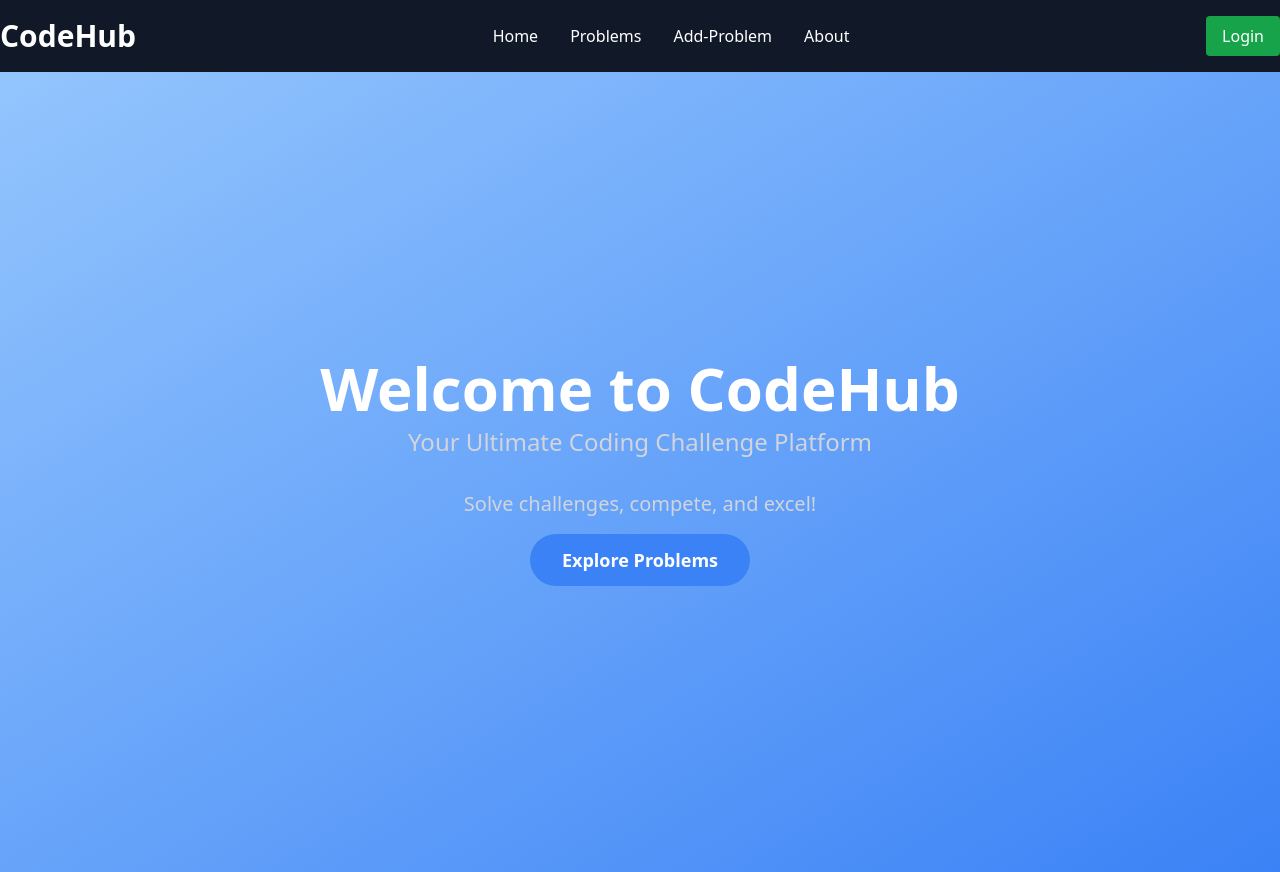
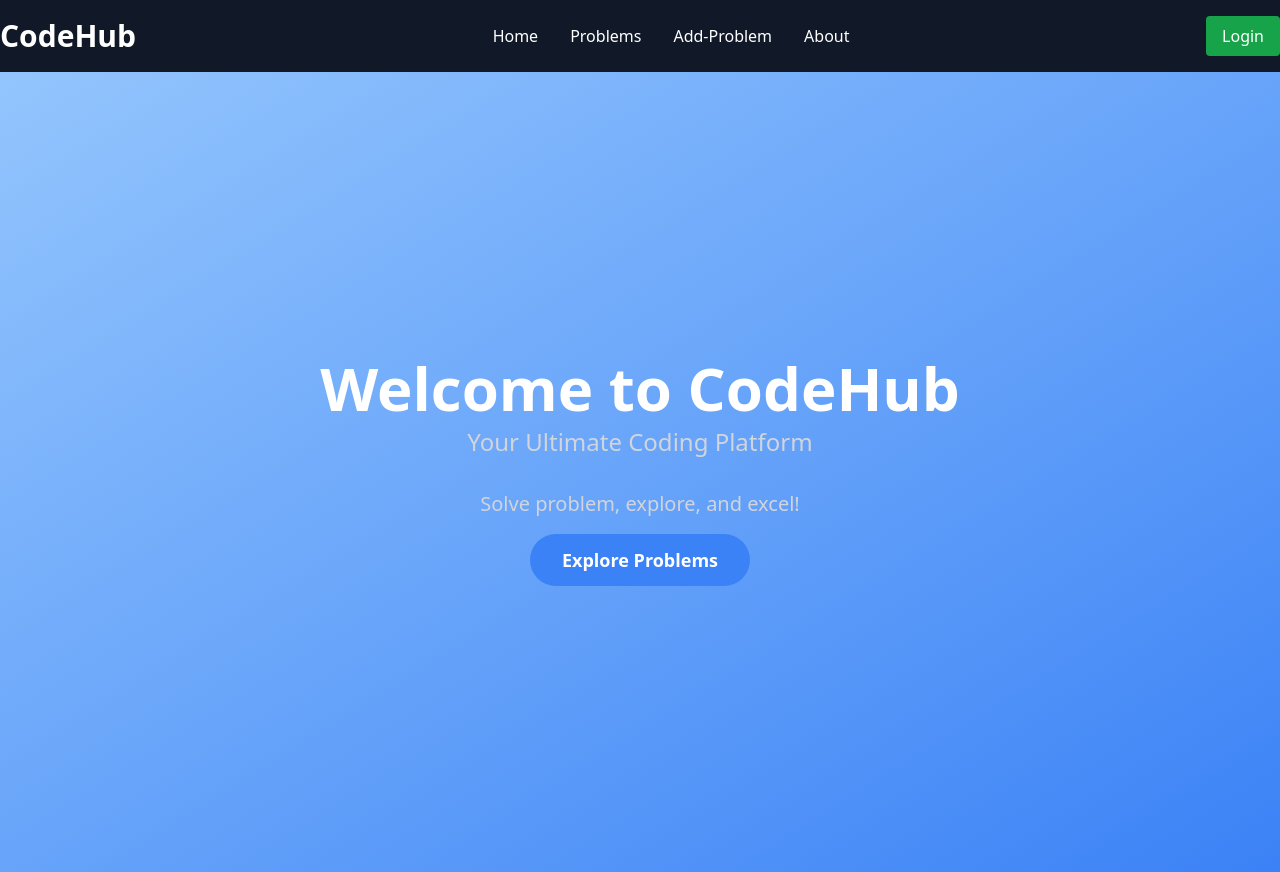
Before and after one commit to Yashkhare198/OnlineJudge, a React (Create React App) app in the folder frontend/: page / in a window 1280 px wide. Built offline with nearby package versions, Linux system fonts and the light colour scheme.

Commit message:
Main page changes

```diff
--- a/frontend/src/components/Main/index.js
+++ b/frontend/src/components/Main/index.js
@@ -9,7 +9,7 @@ const Main = () => {
     useEffect(() => {
         // Implement a dynamic text change after a delay
         const textChangeInterval = setInterval(() => {
-            setDynamicText("Solve challenges, compete, and excel!");
+            setDynamicText("Solve problem, explore, and excel!");
         }, 2000);
 
         return () => {
@@ -29,8 +29,8 @@ const Main = () => {
         <div className="bg-gradient-to-br from-blue-300 to-blue-500 h-screen flex items-center">
             <div className="container mx-auto text-center text-white">
                 <div className="mb-8">
-                    <h1 className="text-6xl font-extrabold">Welcome to CodeHub</h1>
-                    <p className="text-2xl text-gray-300 mt-2">Your Ultimate Coding Challenge Platform</p>
+                    <h1 className="text-6xl font-extrabold ">Welcome to CodeHub</h1>
+                    <p className="text-2xl text-gray-300 mt-2">Your Ultimate Coding  Platform</p>
                 </div>
 
 
```
